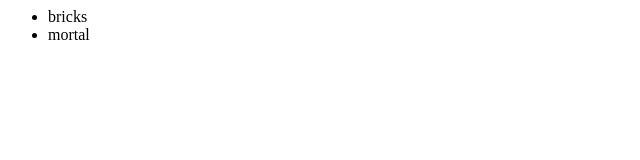
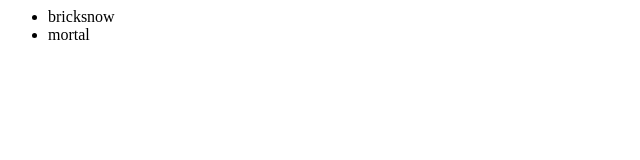
Before and after one commit to adleros/Hello-World, a plain HTML site: page index.html in a window 1280 px wide. Shown: the full height of the page, 0-640 px from the left. Drawn offline with Linux system fonts and the light colour scheme.

Commit message:
midified file

```diff
--- a/index.html
+++ b/index.html
@@ -3,7 +3,7 @@
 
 				<div>
 					<ul>
-						<li>bricks</li>
+						<li>bricksnow</li>
 						<li>mortal</li>
 					</ul>
 				</div>
```
